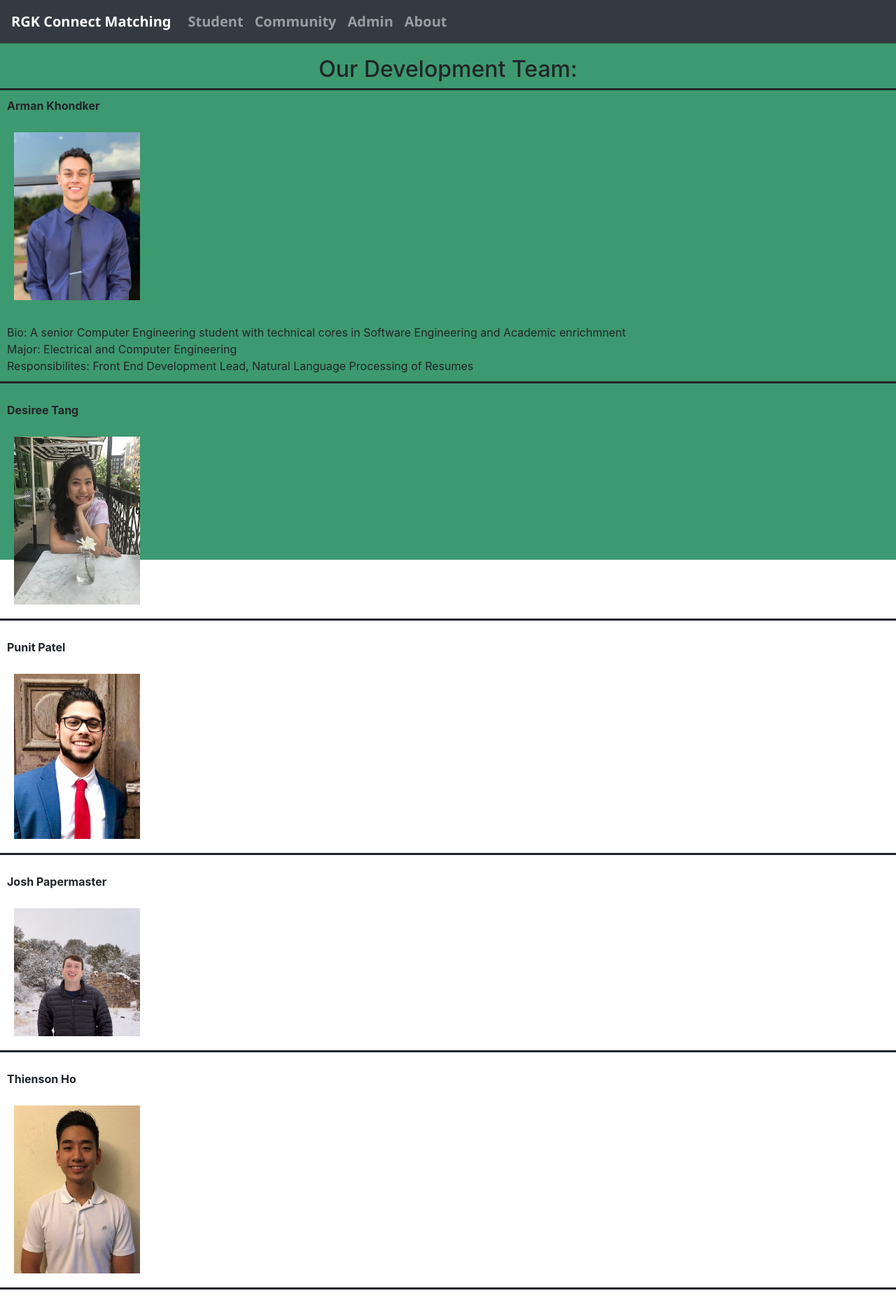
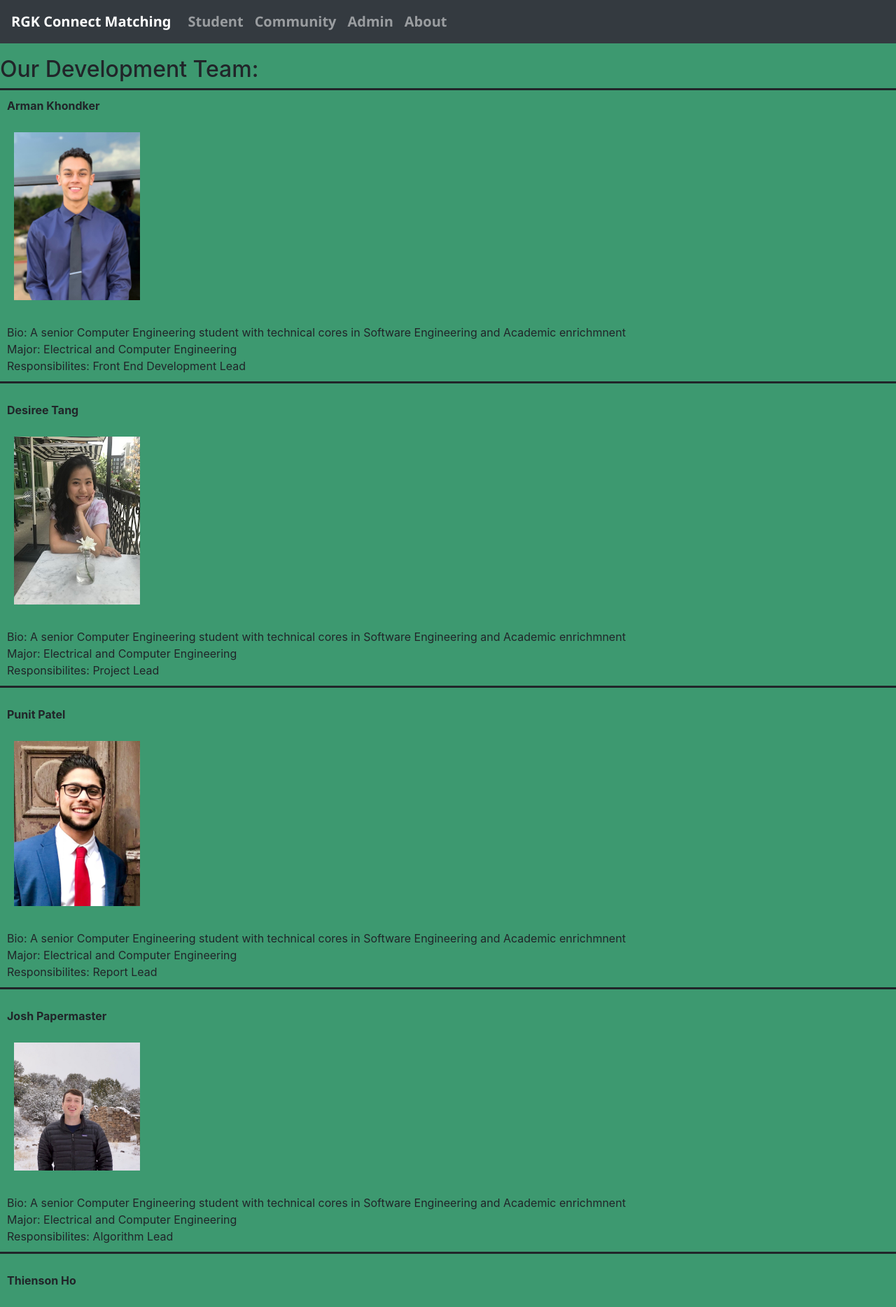
Before and after one commit to armankhondker/EE-364D-Senior-Design, a React (Create React App) app in the folder my-app/: page /about in a window 1280 px wide. Shown: the top 1868 px of the page at 70% size. Before the commit the page ends 1843 px from the top, so only its background shows below. Built offline with nearby package versions, Linux system fonts and the light colour scheme.

Commit message:
Updated about page styling

```diff
--- a/my-app/src/About.css
+++ b/my-app/src/About.css
@@ -1,7 +1,7 @@
 .About {
     text-align: left;
     background-color: #3D9970;
-    height: 100vh;
+    height: 265vh;
   }
 
   .prof_pic {
@@ -25,3 +25,6 @@
     padding: 10px;
     text-align: left;
   }
+  h2 {
+    text-align: left;
+  }
--- a/my-app/src/App.css
+++ b/my-app/src/App.css
@@ -37,6 +37,9 @@ ul{
   text-align: center;
   list-style-position: inside;
 }
+p {
+  text-align: center;
+}
 
 h2{
   text-align: center;
--- a/my-app/src/pages/About.js
+++ b/my-app/src/pages/About.js
@@ -13,7 +13,7 @@ class About extends Component {
 				<p>About rgkconnectmatching.com</p>
 				<p>filler</p>
 
-                <h2>Our Development Team:</h2>
+                <h2> Our Development Team:</h2>
 				<ul>
 				<p><b>Arman Khondker</b></p>
 				{ <img className="prof_pic" src={Arman} alt="Arman" /> }
@@ -22,21 +22,51 @@ class About extends Component {
                <br></br>
                Major: Electrical and Computer Engineering
                <br></br>
-			   Responsibilites: Front End Development Lead, Natural Language Processing of Resumes
+			   Responsibilites: Front End Development Lead
                <br></br>
 					</ul>
 
                <ul><p><b>Desiree Tang</b></p>
 			   { <img className="prof_pic" src={Desiree} alt="Desiree" /> }
+			   <br></br>
+               Bio: A senior Computer Engineering student with technical cores in Software Engineering and Academic enrichmnent
+               <br></br>
+               Major: Electrical and Computer Engineering
+               <br></br>
+			   Responsibilites: Project Lead
+               <br></br>
 			   </ul>
 			   <ul><p><b>Punit Patel</b></p>
 				{ <img className="prof_pic" src={Punit} alt="Punit" /> }
+				<br></br>
+               Bio: A senior Computer Engineering student with technical cores in Software Engineering and Academic enrichmnent
+               <br></br>
+               Major: Electrical and Computer Engineering
+               <br></br>
+			   Responsibilites: Report Lead
+               <br></br>
 				</ul>
+
 				<ul> <p><b>Josh Papermaster</b></p>
 				{ <img className="prof_pic" src={Josh} alt="Josh" /> }
+				<br></br>
+               Bio: A senior Computer Engineering student with technical cores in Software Engineering and Academic enrichmnent
+               <br></br>
+               Major: Electrical and Computer Engineering
+               <br></br>
+			   Responsibilites: Algorithm Lead
+               <br></br>
 				</ul>
-                <ul> <p><b>Thienson Ho</b></p>
+
+             <ul> <p><b>Thienson Ho</b></p>
 				{ <img className="prof_pic" src={ThienSon} alt="ThienSon" /> }
+				<br></br>
+               Bio: A senior Computer Engineering student with technical cores in Software Engineering and Academic enrichmnent
+               <br></br>
+               Major: Electrical and Computer Engineering
+               <br></br>
+			   Responsibilites: Back End Lead
+               <br></br>
 				</ul>
 			</div>
 
```
